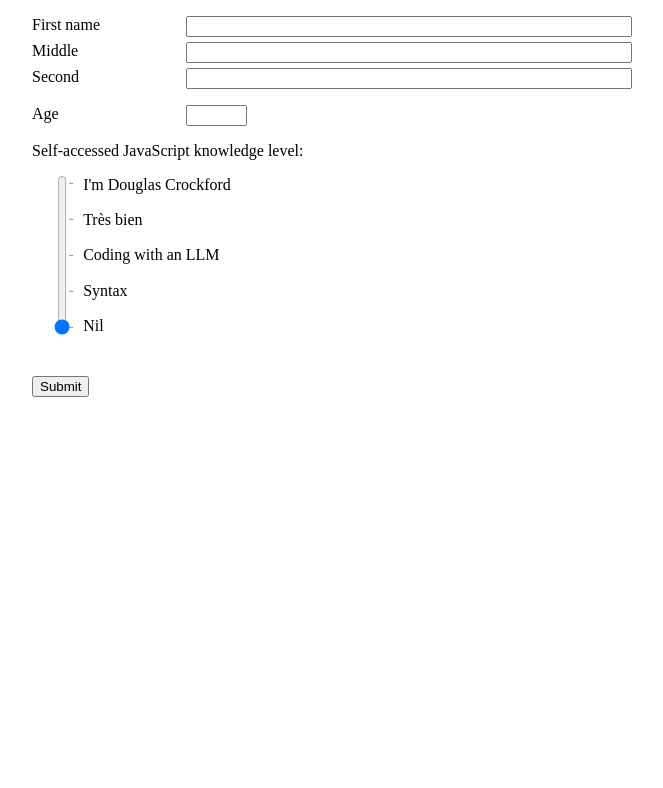
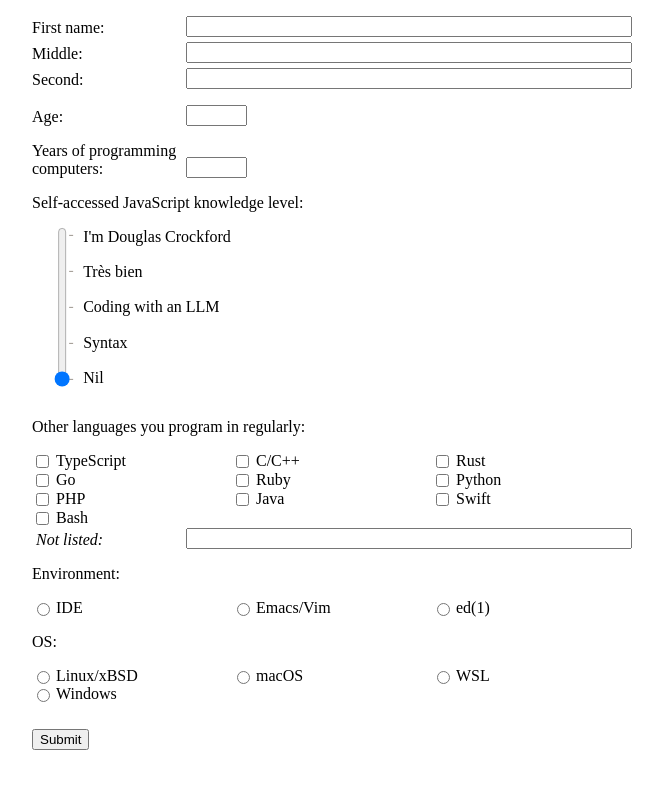
Before and after one commit to gromnitsky/spartaforms, a plain HTML site: page index.html in a window 1280 px wide. Shown: the whole page, without its empty margins (308-971 px from the left). Drawn offline with Linux system fonts and the light colour scheme.

Commit message:
add stuff

```diff
--- a/index.html
+++ b/index.html
@@ -21,31 +21,44 @@
     display: grid;
     grid: auto-flow / 1fr 3fr;
     gap: 5px;
+    align-items: flex-end;
   }
 </style>
 
 <form action="/api/1/post" method="post">
 
   <div class="cols-fr1fr3">
-    <label for="first_name">First name</label>
+    <label for="first_name">First name:</label>
     <input name="first_name" id="first_name"
            pattern="[a-zA-Z\u00C0-\u01FF'.\-]{2,}"
            type="search" spellcheck="false" required>
-    <label for="middle_name">Middle</label>
+    <label for="middle_name">Middle:</label>
     <input name="middle_name" id="middle_name">
-    <label for="second_name">Second</label>
+    <label for="second_name">Second:</label>
     <input name="second_name" id="second_name"
            pattern="[a-zA-Z\u00C0-\u01FF'.\-]{2,}"
            type="search" spellcheck="false" required>
   </div>
 
+  <!-- ====================================================== -->
+
   <div class="cols-fr1fr3">
-    <label for="age">Age</label>
+    <label for="age">Age:</label>
     <input name="age" id="age" type="number"
            min="16" max="99" style="width: 4em" required>
   </div>
 
-  <div style="margin-top: 1em" id="knowledge">
+  <!-- ====================================================== -->
+
+  <div class="cols-fr1fr3">
+    <label for="years_of_coding">Years of programming computers:</label>
+    <input name="years_of_coding" id="years_of_coding" type="number"
+           min="0" max="99" style="width: 4em; height: fit-content" required>
+  </div>
+
+  <!-- ====================================================== -->
+
+  <div style="margin-top: 1em">
     Self-accessed JavaScript knowledge level:
     <div id="knowledge__slider">
       <input type="range" name="knowledge" list="knowledge-list"
@@ -96,6 +109,83 @@
     document.querySelectorAll('#knowledge-list option').forEach(fn)
   </script>
 
+  <!-- ====================================================== -->
+
+  <div>
+    <p>Other languages you program in regularly:</p>
+    <div class="checkboxes">
+      <input type="checkbox" id="lang_typescript" name="languages" value="typescript">
+      <label for="lang_typescript">TypeScript</label>
+      <input type="checkbox" id="lang_c" name="languages" value="c/c++">
+      <label for="lang_c">C/C++</label>
+      <input type="checkbox" id="lang_rust" name="languages" value="rust">
+      <label for="lang_rust">Rust</label>
+      <input type="checkbox" id="lang_go" name="languages" value="go">
+      <label for="lang_go">Go</label>
+      <input type="checkbox" id="lang_ruby" name="languages" value="ruby">
+      <label for="lang_ruby">Ruby</label>
+      <input type="checkbox" id="lang_python" name="languages" value="python">
+      <label for="lang_python">Python</label>
+      <input type="checkbox" id="lang_php" name="languages" value="php">
+      <label for="lang_php">PHP</label>
+      <input type="checkbox" id="lang_java" name="languages" value="java">
+      <label for="lang_java">Java</label>
+      <input type="checkbox" id="lang_swift" name="languages" value="swift">
+      <label for="lang_swift">Swift</label>
+      <input type="checkbox" id="lang_bash" name="languages" value="bash">
+      <label for="lang_bash">Bash</label>
+    </div>
+
+    <style>
+      .checkboxes {
+        display: grid;
+        grid-template-columns: repeat(3, 1.5em 1fr);
+      }
+      .checkboxes input {
+        justify-self: left;
+      }
+    </style>
+
+    <div class="cols-fr1fr3" style="margin: 0">
+      <label for="lang_other" style="padding-left: 0.25em">
+        <i>Not listed:</i>
+      </label>
+      <input name="lang_other" id="lang_other" type="search">
+    </div>
+  </div>
+
+  <!-- ====================================================== -->
+
+  <div>
+    <p>Environment:</p>
+    <div class="checkboxes">
+      <input type="radio" id="env_ide" name="env" value="ide" required>
+      <label for="env_ide">IDE</label>
+      <input type="radio" id="env_editor" name="env" value="editor">
+      <label for="env_editor">Emacs/Vim</label>
+      <input type="radio" id="env_ed" name="env" value="ed">
+      <label for="env_ed">ed(1)</label>
+    </div>
+  </div>
+
+  <!-- ====================================================== -->
+
+  <div>
+    <p>OS:</p>
+    <div class="checkboxes">
+      <input type="radio" id="os_linux" name="os" value="linux" required>
+      <label for="os_linux">Linux/xBSD</label>
+      <input type="radio" id="os_macos" name="os" value="macos">
+      <label for="os_macos">macOS</label>
+      <input type="radio" id="os_WSL" name="os" value="WSL">
+      <label for="os_WSL">WSL</label>
+      <input type="radio" id="os_windows" name="os" value="Windows">
+      <label for="os_windows">Windows</label>
+    </div>
+  </div>
+
+  <!-- ====================================================== -->
+
   <input type="submit" style="margin-top: 2em">
 
 </form>
```
